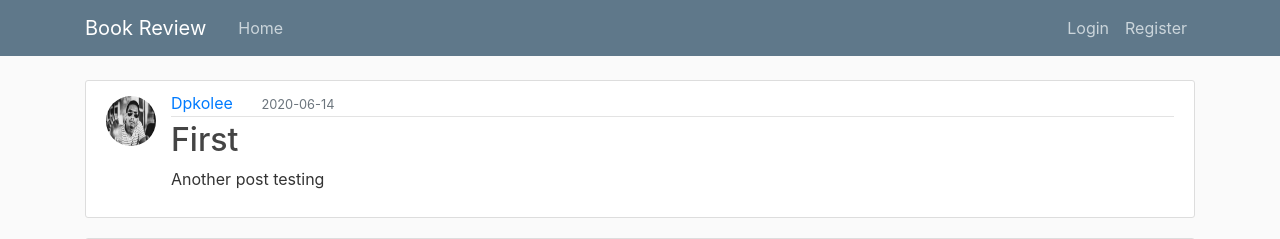
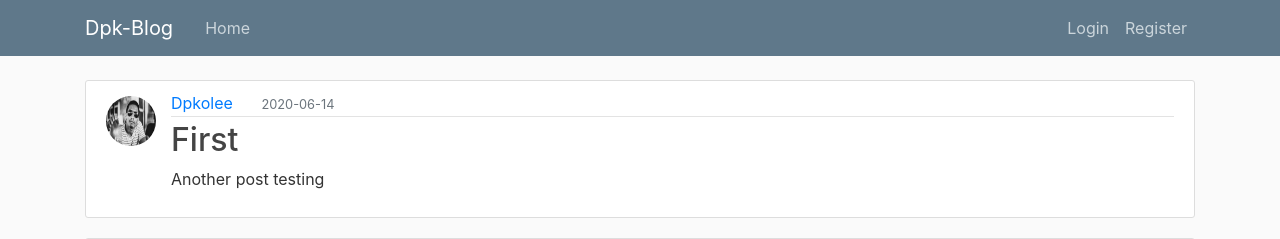
Before and after one commit to dpkolee/practice-project, a Flask app: page /home in a window 1280 px wide. Shown: the top 239 px of the page. Run offline with Flask 2, Linux system fonts and the light colour scheme; data comes from the database, SQL or seed files in the repository; parts of the project's set-up code (start-up, migrations or seed data) failed here and were passed over; some libraries are stand-ins or nearby versions.

Commit message:
changed name of app

```diff
--- a/project1/project1/templates/layout.html
+++ b/project1/project1/templates/layout.html
@@ -17,7 +17,7 @@
 	<header class="site-header">
   		<nav class="navbar navbar-expand-md navbar-dark bg-steel fixed-top">
     		<div class="container">
-      			<a class="navbar-brand mr-4" href="/">Book Review</a>
+      			<a class="navbar-brand mr-4" href="/">Dpk-Blog</a>
       			<button class="navbar-toggler" type="button" data-toggle="collapse" data-target="#navbarToggle" aria-controls="navbarToggle" aria-expanded="false" aria-label="Toggle navigation">
         			<span class="navbar-toggler-icon"></span>
       			</button>
```
